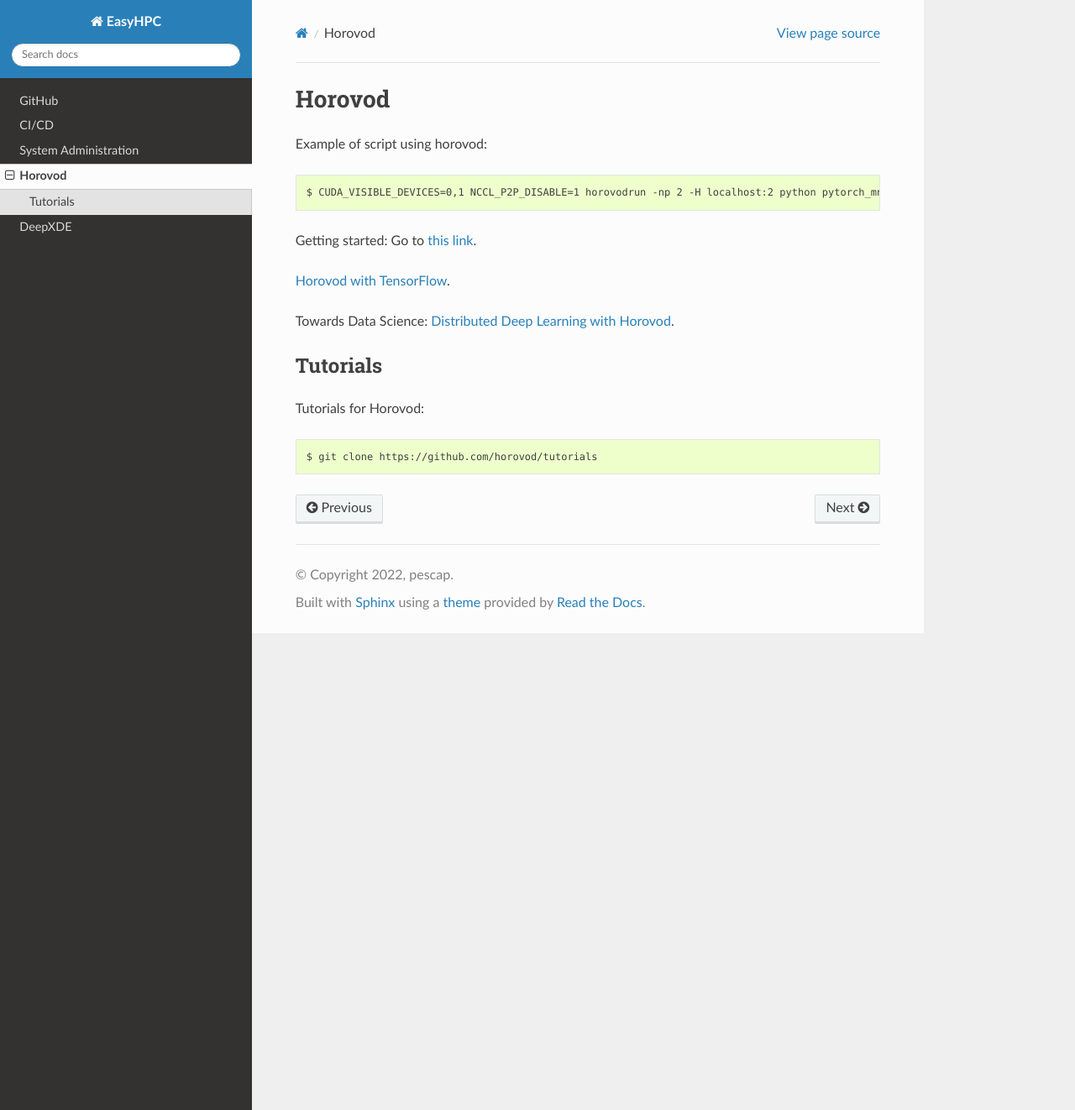
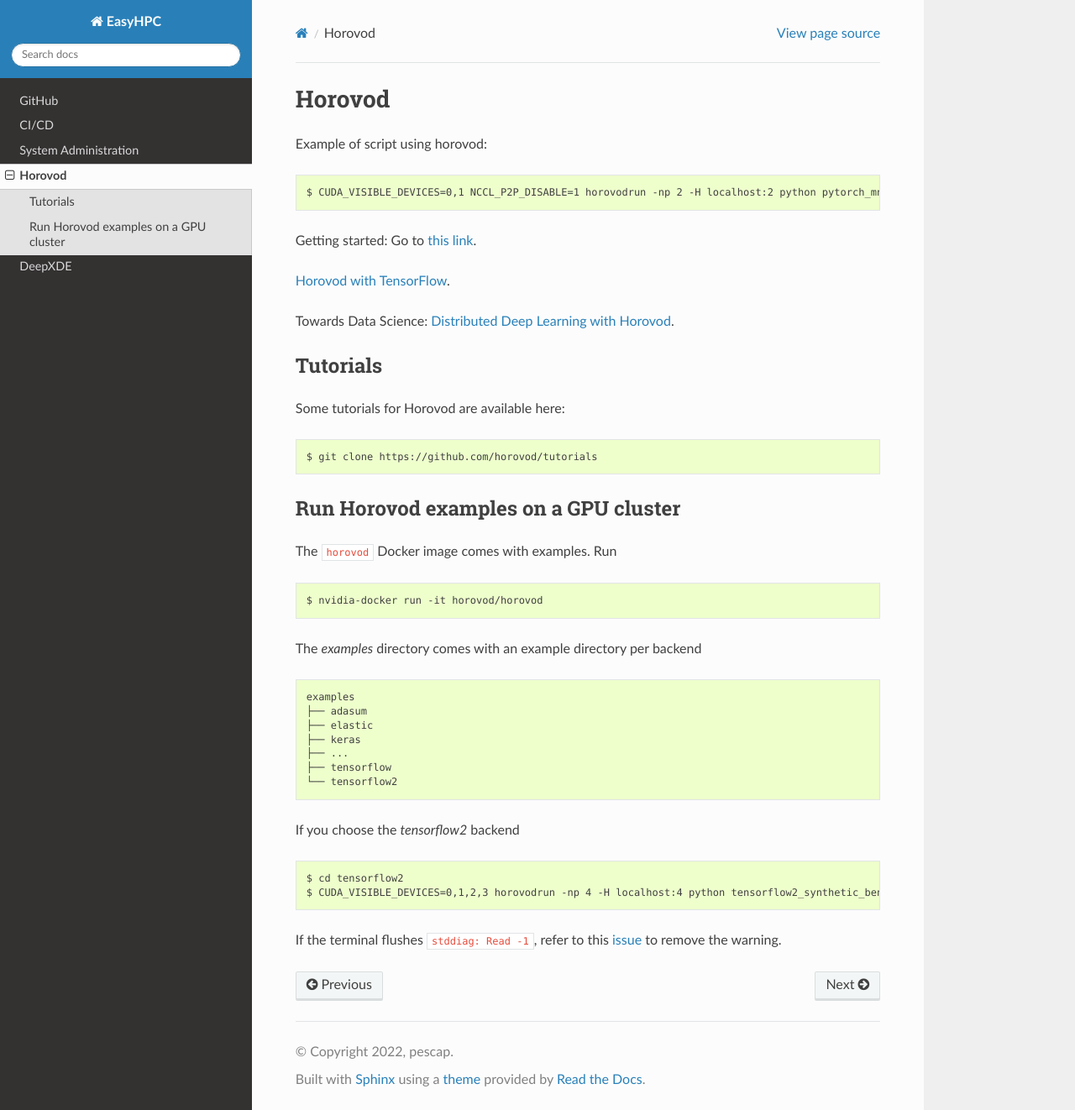
Before and after one commit to pescap/EasyHPC, a Sphinx documentation site: the page built from docs/source/horovod.rst, in a window 1280 px wide and 1322 px high. Shown: the whole window at 84% size. Built offline with Sphinx 7.4.7 and the Read the Docs theme 2.0.0, drawn with Linux system fonts in a browser that asks for light colours.

Commit message:
added tutorials for horovod

```diff
--- a/docs/source/horovod.rst
+++ b/docs/source/horovod.rst
@@ -16,6 +16,33 @@ Towards Data Science: `Distributed Deep Learning with Horovod <https://towardsda
 Tutorials
 ---------
 
-Tutorials for Horovod: ::
+Some tutorials for Horovod are available here: ::
 
-$ git clone https://github.com/horovod/tutorials
+	$ git clone https://github.com/horovod/tutorials
+
+
+Run Horovod examples on a GPU cluster
+-------------------------------------
+
+The ``horovod`` Docker image comes with examples. Run ::
+
+	$ nvidia-docker run -it horovod/horovod
+
+The `examples` directory comes with an example directory per backend
+
+::
+
+    examples
+    ├── adasum
+    ├── elastic
+    ├── keras
+    ├── ...
+    ├── tensorflow
+    └── tensorflow2
+
+If you choose the `tensorflow2` backend ::
+
+	$ cd tensorflow2
+	$ CUDA_VISIBLE_DEVICES=0,1,2,3 horovodrun -np 4 -H localhost:4 python tensorflow2_synthetic_benchmark.py
+
+If the terminal flushes ``stddiag: Read -1``, refer to this `issue <https://github.com/horovod/horovod/issues/503>`_ to remove the warning.
```
